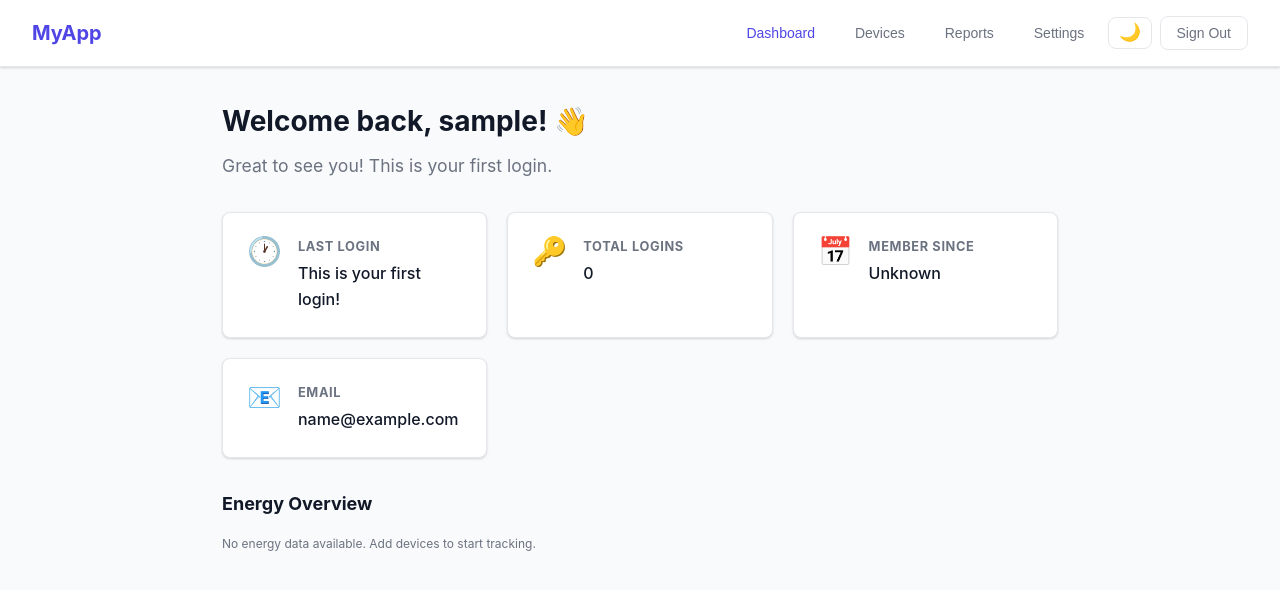
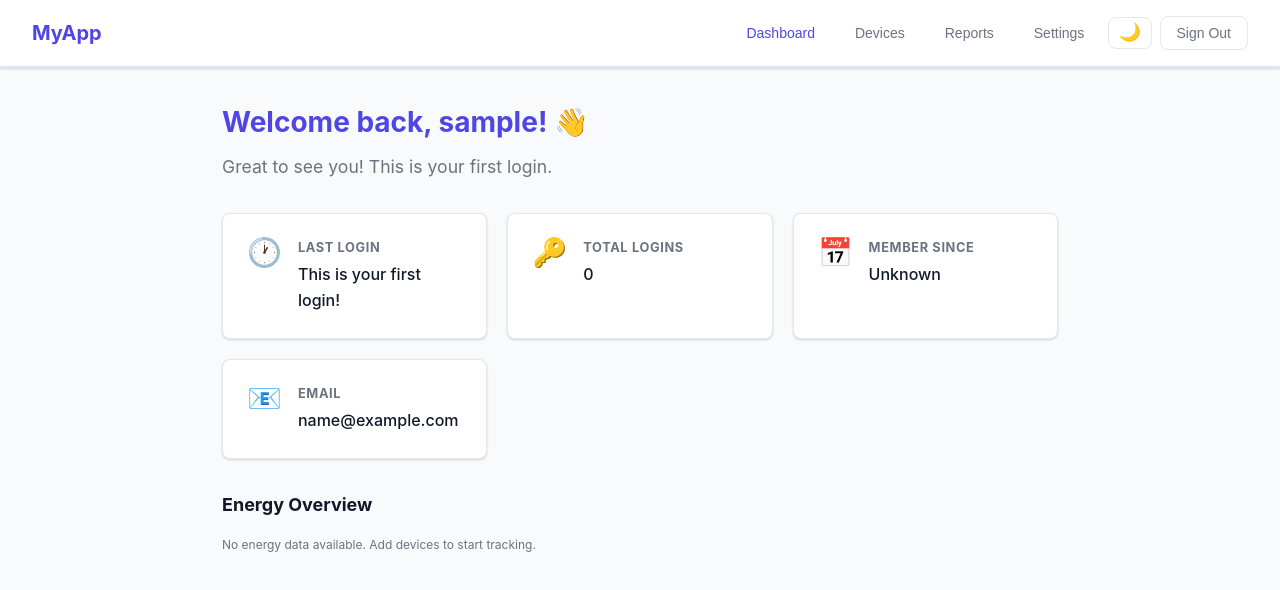
Before and after one commit to binhtq80/home-secure-app, a React (Vite) app in the folder frontend/: page /dashboard in a window 1280 px wide. Shown: the top 590 px of the page. Built offline with nearby package versions, Linux system fonts and the light colour scheme; no server answers; sample sign-in values are in the browser's storage.

Commit message:
feat: change the dashboard welcome section heading color

```diff
--- a/frontend/src/App.css
+++ b/frontend/src/App.css
@@ -123,7 +123,7 @@
   align-items: center;
   padding: 1rem 2rem;
   background: var(--color-surface);
-  border-bottom: 1px solid var(--color-border);
+  border-bottom: 2px solid rgba(79, 70, 229, 0.15);
   box-shadow: var(--shadow);
 }
 
@@ -161,6 +161,7 @@
 .welcome-section h2 {
   font-size: 1.75rem;
   margin-bottom: 0.5rem;
+  color: var(--color-primary);
 }
 
 .welcome-subtitle {
```
